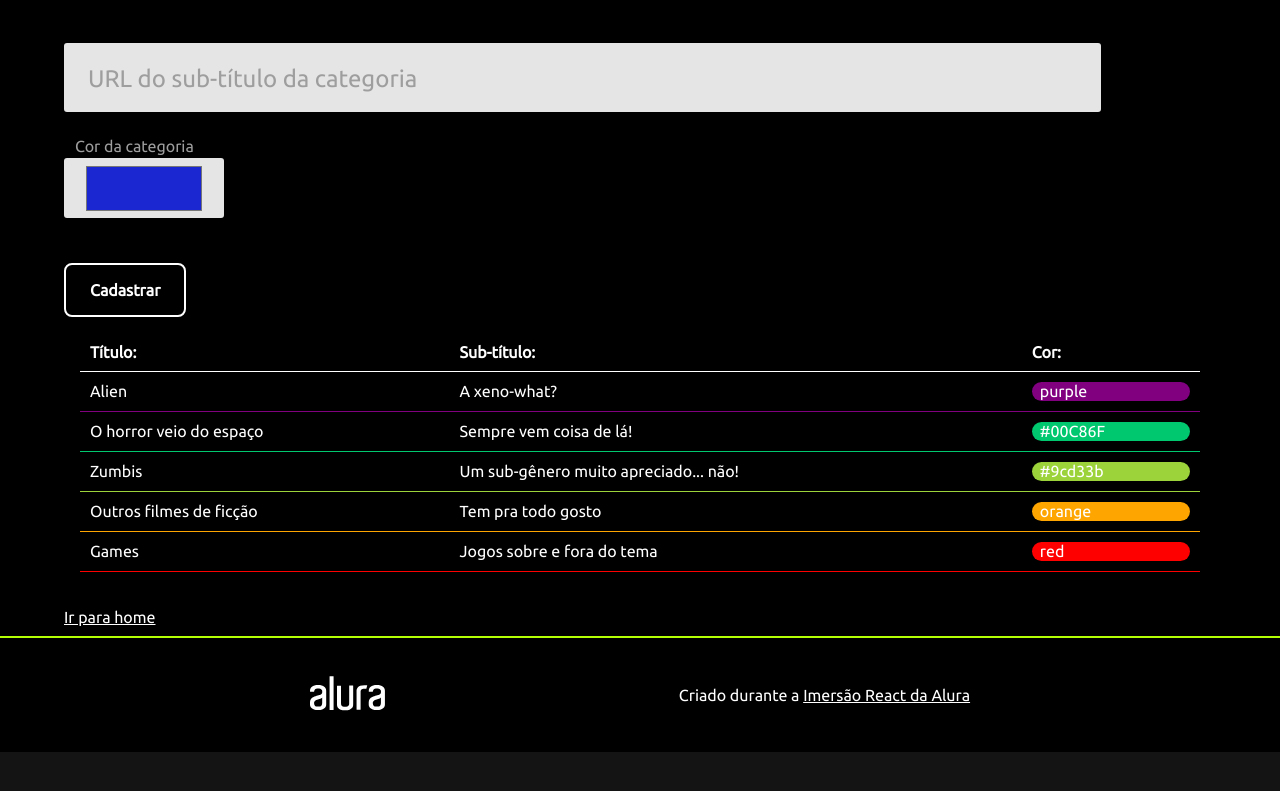
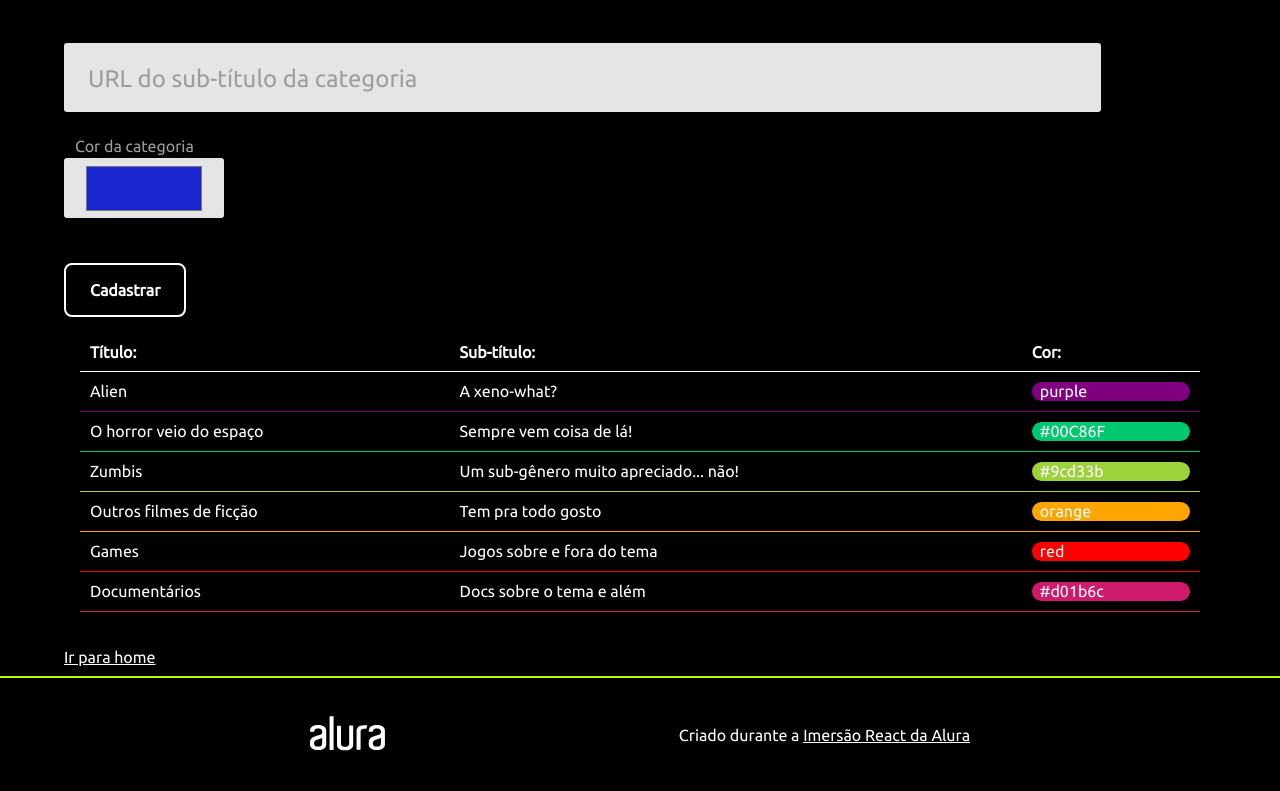
Before and after one commit to garouxl/garoupicks, a React (Create React App) app: page /cadastro/categoria in a window 1280 px wide. Shown: the part 361-1152 px from the top of the page. Before the commit the page ends 1113 px from the top, so only its background shows below. Built offline with nearby package versions, Linux system fonts and the light colour scheme; data requests are answered from the project's data file.

Commit message:
home agora só mostra categoria com videos

```diff
--- a/db.json
+++ b/db.json
@@ -4,46 +4,43 @@
       "id": 1,
       "titulo": "Alien",
       "cor": "purple",
-      "link_extra": {
-        "text": "A xeno-what?",
-        "url": "https://pt.wikipedia.org/wiki/Xenomorfo"
-      }
+      "subtitulo": "A xeno-what?",
+      "url": "https://pt.wikipedia.org/wiki/Xenomorfo"
     },
     {
       "id": 2,
       "titulo": "O horror veio do espaço",
       "cor": "#00C86F",
-      "link_extra": {
-        "text": "Sempre vem coisa de lá!",
-        "url": "https://screenrant.com/best-horror-outer-space-movies/"
-      }
+      "subtitulo": "Sempre vem coisa de lá!",
+      "url": "https://screenrant.com/best-horror-outer-space-movies/"
     },
     {
       "id": 3,
       "titulo": "Zumbis",
       "cor": "#9cd33b",
-      "link_extra": {
-        "text": "Um sub-gênero muito apreciado... não!",
-        "url": "https://en.wikipedia.org/wiki/List_of_zombie_films"
-      }
+      "subtitulo": "Um sub-gênero muito apreciado... não!",
+      "url": "https://en.wikipedia.org/wiki/List_of_zombie_films"
     },
     {
       "id": 4,
       "titulo": "Outros filmes de ficção",
       "cor": "orange",
-      "link_extra": {
-        "text": "Tem pra todo gosto",
-        "url": "https://en.wikipedia.org/wiki/Science_fiction_film"
-      }
+      "subtitulo": "Tem pra todo gosto",
+      "url": "https://en.wikipedia.org/wiki/Science_fiction_film"
     },
     {
       "id": 5,
       "titulo": "Games",
       "cor": "red",
-      "link_extra": {
-        "text": "Jogos sobre e fora do tema",
-        "url": "https://pt.wikipedia.org/wiki/Jogo_eletr%C3%B4nico"
-      }
+      "subtitulo": "Jogos sobre e fora do tema",
+      "url": "https://pt.wikipedia.org/wiki/Jogo_eletr%C3%B4nico"
+    },
+    {
+      "titulo": "Documentários",
+      "cor": "#d01b6c",
+      "subtitulo": "Docs sobre o tema e além",
+      "url": "www.google.com",
+      "id": 6
     }
   ],
   "videos": [
--- a/src/components/Carousel/index.js
+++ b/src/components/Carousel/index.js
@@ -9,7 +9,8 @@ function Carousel({
 }) {
   const categoryTitle = category.titulo;
   const categoryColor = category.cor;
-  const categoryExtraLink = category.link_extra;
+  const categoryExtraLink = category.subtitulo;
+  const categoryUrl = category.url;
   const videos = category.videos;
   return (
     <VideoCardGroupContainer>
@@ -20,8 +21,8 @@ function Carousel({
           </Title>
           {
             categoryExtraLink &&
-            <ExtraLink href={categoryExtraLink.url} target="_blank">
-              {categoryExtraLink.text}
+            <ExtraLink href={categoryUrl} target="_blank">
+              {categoryExtraLink}
             </ExtraLink>
           }
         </Fragment>
--- a/src/pages/Home/index.jsx
+++ b/src/pages/Home/index.jsx
@@ -34,6 +34,7 @@ function Home() {
       {
         initialData.map((category, index) => {
           const isFirst = index === 0;
+          console.dir(category)
           if (index === 0) {
             return (
               <div key={uniqid()}>
@@ -49,6 +50,7 @@ function Home() {
               </div>
             );
           }
+          if (category.videos.length > 0) {
             return (
               <Carousel
                 key={uniqid()}
@@ -56,6 +58,7 @@ function Home() {
                 category={category}
               />
             );
+          }
         })
       }
     </PageDefault>
--- a/src/pages/Register/Category/index.jsx
+++ b/src/pages/Register/Category/index.jsx
@@ -21,10 +21,8 @@ function RegisterCategory() {
   const initialValues = {
     titulo: '',
     cor: '#1b27d0',
-    link_extra: {
-      text: '',
-      url: '',
-    },
+    subtitulo: '',
+    url: '',
   };
 
   const { values, handleChange, clearForm } = useForm(initialValues);
@@ -77,7 +75,7 @@ function RegisterCategory() {
           label="Sub-título da categoria"
           type="text"
           name="subtitulo"
-          value={values.link_extra.text}
+          value={values.subtitulo}
           onChange={handleChange}
           as="input"
         />
@@ -85,7 +83,7 @@ function RegisterCategory() {
           label="URL do sub-título da categoria"
           type="text"
           name="url"
-          value={values.link_extra.url}
+          value={values.url}
           onChange={handleChange}
           as="input"
         />
@@ -115,7 +113,7 @@ function RegisterCategory() {
                   {item.titulo}
                 </td>
                 <td style={{ borderBottomColor: item.cor }}>
-                  {item.link_extra.text}
+                  {item.subtitulo}
                 </td>
                 <td style={{ borderBottomColor: item.cor }}>
                   <span style={{ backgroundColor: item.cor }}>{item.cor}</span>
```
Lines whose indentation alone changed are shown as unchanged.
